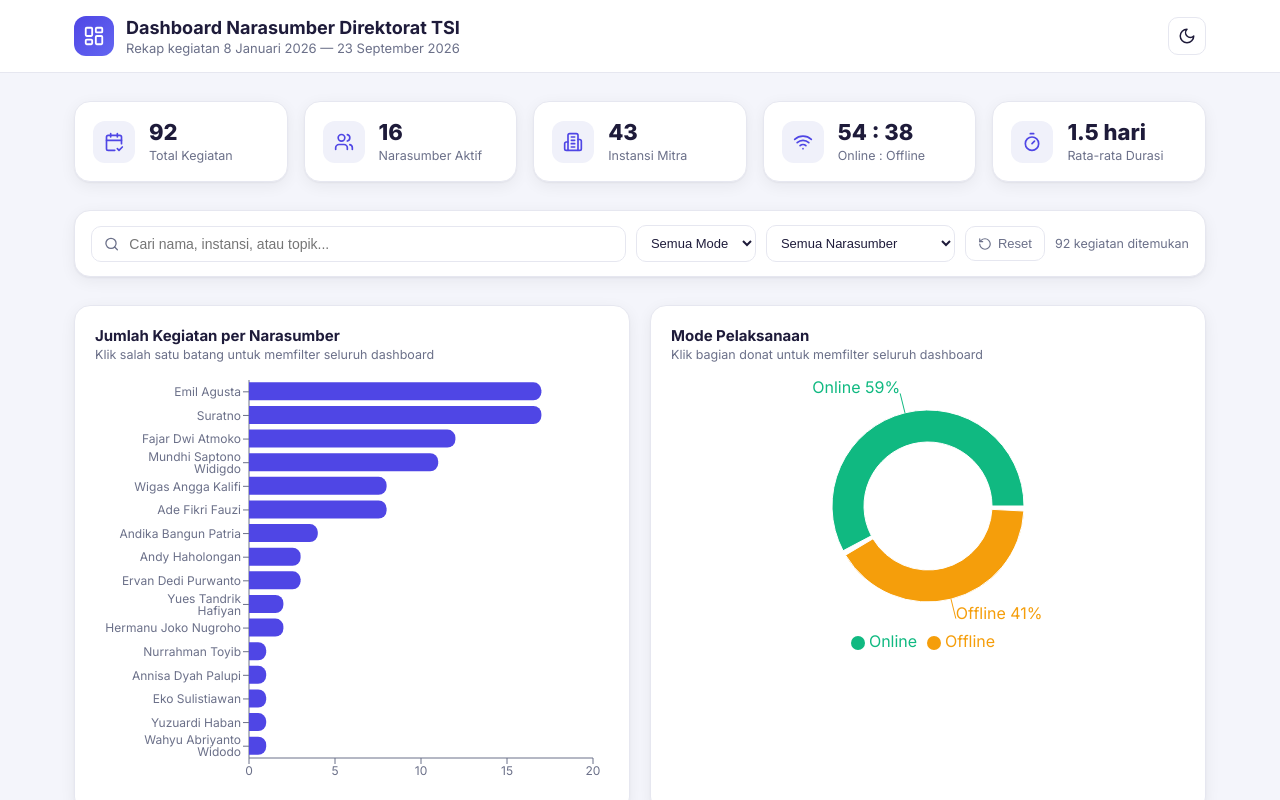
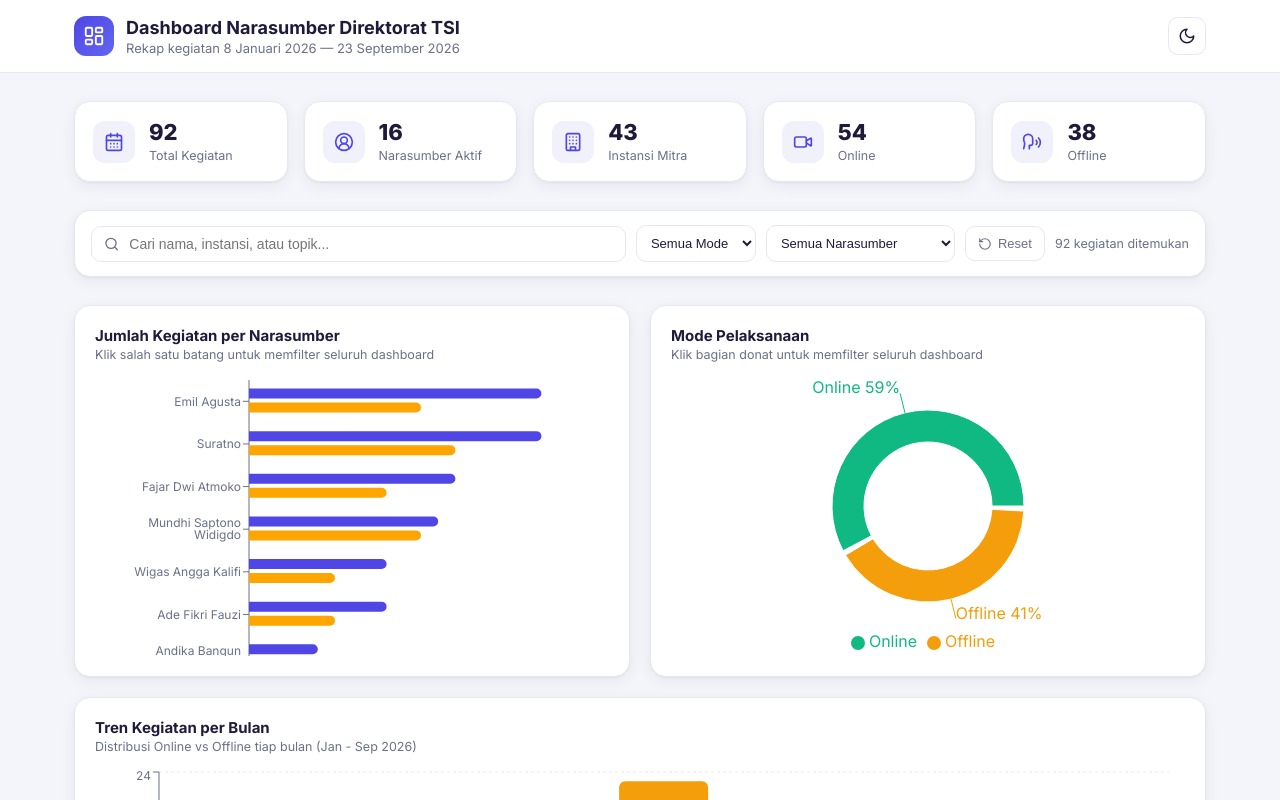
Before and after one commit to Lutfi1412/Rekapan-Narsum-DIT-TSI, a React (Vite) app: page / in a window 1280 px wide. Shown: the top 800 px of the page. Built offline with nearby package versions, Linux system fonts and the light colour scheme.

Commit message:
revisi icon, bar dan cut menu dashboard

```diff
--- a/src/App.jsx
+++ b/src/App.jsx
@@ -1,25 +1,27 @@
-import { useEffect, useState } from 'react'
-import { useNarasumberData } from './hooks/useNarasumberData'
-import Header from './components/Header'
-import StatCards from './components/StatCards'
-import FilterBar from './components/FilterBar'
-import NarasumberChart from './components/NarasumberChart'
-import ModeDonutChart from './components/ModeDonutChart'
-import TrendChart from './components/TrendChart'
-import InstansiChart from './components/InstansiChart'
-import TopikKeywords from './components/TopikKeywords'
-import Timeline from './components/Timeline'
-import DataTable from './components/DataTable'
-import DetailModal from './components/DetailModal'
+import { useEffect, useState } from "react";
+import { useNarasumberData } from "./hooks/useNarasumberData";
+import Header from "./components/Header";
+import StatCards from "./components/StatCards";
+import FilterBar from "./components/FilterBar";
+import NarasumberChart from "./components/NarasumberChart";
+import ModeDonutChart from "./components/ModeDonutChart";
+import TrendChart from "./components/TrendChart";
+import InstansiChart from "./components/InstansiChart";
+import TopikKeywords from "./components/TopikKeywords";
+import Timeline from "./components/Timeline";
+import DataTable from "./components/DataTable";
+import DetailModal from "./components/DetailModal";
 
 export default function App() {
-  const [theme, setTheme] = useState(() => localStorage.getItem('theme') || 'light')
-  const [selected, setSelected] = useState(null)
+  const [theme, setTheme] = useState(
+    () => localStorage.getItem("theme") || "light",
+  );
+  const [selected, setSelected] = useState(null);
 
   useEffect(() => {
-    document.documentElement.setAttribute('data-theme', theme)
-    localStorage.setItem('theme', theme)
-  }, [theme])
+    document.documentElement.setAttribute("data-theme", theme);
+    localStorage.setItem("theme", theme);
+  }, [theme]);
 
   const {
     loading,
@@ -35,7 +37,7 @@ export default function App() {
     trendBulanan,
     topInstansi,
     topikKeywords,
-  } = useNarasumberData()
+  } = useNarasumberData();
 
   if (loading) {
     return (
@@ -43,7 +45,7 @@ export default function App() {
         <div className="spinner" />
         <p>Memuat data narasumber...</p>
       </div>
-    )
+    );
   }
 
   if (error) {
@@ -51,15 +53,22 @@ export default function App() {
       <div className="state-screen">
         <p>Gagal memuat data: {error}</p>
         <p className="state-hint">
-          Pastikan file <code>data.json</code> ada di folder <code>public/</code>.
+          Pastikan file <code>data.json</code> ada di folder{" "}
+          <code>public/</code>.
         </p>
       </div>
-    )
+    );
   }
 
   return (
     <div className="app">
-      <Header theme={theme} onToggleTheme={() => setTheme((t) => (t === 'light' ? 'dark' : 'light'))} stats={stats} />
+      <Header
+        theme={theme}
+        onToggleTheme={() =>
+          setTheme((t) => (t === "light" ? "dark" : "light"))
+        }
+        stats={stats}
+      />
 
       <main className="container">
         <StatCards stats={stats} />
@@ -73,24 +82,37 @@ export default function App() {
         />
 
         <section className="charts-grid">
-          <NarasumberChart data={perNarasumber} onBarClick={(nama) => updateFilter({ nama })} activeNama={filters.nama} />
-          <ModeDonutChart data={modeDistribution} onSliceClick={(mode) => updateFilter({ mode })} activeMode={filters.mode} />
+          <NarasumberChart
+            data={perNarasumber}
+            onBarClick={(nama) => updateFilter({ nama })}
+            activeNama={filters.nama}
+          />
+          <ModeDonutChart
+            data={modeDistribution}
+            onSliceClick={(mode) => updateFilter({ mode })}
+            activeMode={filters.mode}
+          />
           <TrendChart data={trendBulanan} />
           <InstansiChart data={topInstansi} />
         </section>
 
-        <TopikKeywords data={topikKeywords} />
+        {/* <TopikKeywords data={topikKeywords} /> */}
 
         <Timeline data={filteredData} onSelect={setSelected} />
 
-        <DataTable data={filteredData} onSelect={setSelected} />
+        {/* <DataTable data={filteredData} onSelect={setSelected} /> */}
       </main>
 
       <footer className="footer">
-        <p>Dashboard Narasumber Direktorat TSI &middot; {stats.total} kegiatan tercatat dalam data ini</p>
+        <p>
+          Dashboard Narasumber Direktorat TSI &middot; {stats.total} kegiatan
+          tercatat dalam data ini
+        </p>
       </footer>
 
-      {selected && <DetailModal item={selected} onClose={() => setSelected(null)} />}
+      {selected && (
+        <DetailModal item={selected} onClose={() => setSelected(null)} />
+      )}
     </div>
-  )
+  );
 }
--- a/src/components/NarasumberChart.jsx
+++ b/src/components/NarasumberChart.jsx
@@ -1,34 +1,105 @@
-import { Bar, BarChart, Cell, ResponsiveContainer, Tooltip, XAxis, YAxis } from 'recharts'
+import {
+  ResponsiveContainer,
+  BarChart,
+  Bar,
+  Cell,
+  XAxis,
+  YAxis,
+  Tooltip,
+} from "recharts";
 
 export default function NarasumberChart({ data, onBarClick, activeNama }) {
+  const chartHeight = Math.max(280, data.length * 45);
+
   return (
     <div className="chart-card">
       <h3>Jumlah Kegiatan per Narasumber</h3>
-      <p className="chart-hint">Klik salah satu batang untuk memfilter seluruh dashboard</p>
-      <ResponsiveContainer width="100%" height={Math.max(280, data.length * 26)}>
-        <BarChart data={data} layout="vertical" margin={{ top: 4, right: 16, bottom: 4, left: 4 }}>
-          <XAxis type="number" allowDecimals={false} stroke="var(--text-muted)" fontSize={12} />
-          <YAxis type="category" dataKey="nama" width={150} tick={{ fontSize: 12 }} stroke="var(--text-muted)" />
+
+      <p className="chart-hint">
+        Klik salah satu batang untuk memfilter seluruh dashboard
+      </p>
+
+      <div className="narasumber-chart-scroll">
+        <div className="narasumber-chart-inner" style={{ height: chartHeight }}>
+          <ResponsiveContainer width="100%" height="100%">
+            <BarChart
+              data={data}
+              layout="vertical"
+              margin={{
+                top: 4,
+                right: 16,
+                bottom: 4,
+                left: 4,
+              }}
+              barCategoryGap="20%"
+            >
+              <XAxis
+                type="number"
+                allowDecimals={false}
+                stroke="var(--text-muted)"
+                fontSize={12}
+              />
+
+              <YAxis
+                type="category"
+                dataKey="nama"
+                width={150}
+                tick={{ fontSize: 12 }}
+                stroke="var(--text-muted)"
+              />
+
               <Tooltip
-            cursor={{ fill: 'var(--hover-bg)' }}
-            contentStyle={{ borderRadius: 12, border: 'none', boxShadow: '0 8px 24px rgba(0,0,0,0.15)' }}
-            formatter={(value) => [`${value} kegiatan`, 'Jumlah']}
+                cursor={{ fill: "var(--hover-bg)" }}
+                contentStyle={{
+                  borderRadius: 12,
+                  border: "none",
+                  boxShadow: "0 8px 24px rgba(0,0,0,0.15)",
+                }}
+                formatter={(value, name) => {
+                  if (name === "Total Instansi") {
+                    return [`${value} instansi`, name];
+                  }
+
+                  return [`${value} kegiatan`, name];
+                }}
               />
+
+              {/* TOTAL KEGIATAN */}
               <Bar
                 dataKey="jumlah"
+                name="Total Kegiatan"
                 radius={[0, 8, 8, 0]}
                 cursor="pointer"
-            onClick={(entry) => onBarClick(entry.nama === activeNama ? 'all' : entry.nama)}
+                onClick={(entry) =>
+                  onBarClick(entry.nama === activeNama ? "all" : entry.nama)
+                }
               >
                 {data.map((entry) => (
                   <Cell
                     key={entry.nama}
-                fill={activeNama === 'all' || entry.nama === activeNama ? 'var(--color-primary)' : 'var(--color-primary-soft)'}
+                    fill={
+                      activeNama === "all" || activeNama === entry.nama
+                        ? "var(--color-primary)"
+                        : "var(--color-primary-soft)"
+                    }
                   />
+                ))}
+              </Bar>
+
+              {/* TOTAL INSTANSI */}
+              <Bar
+                dataKey="jumlahInstansi"
+                name="Total Instansi"
+                radius={[0, 8, 8, 0]}
+              >
+                {data.map((entry) => (
+                  <Cell key={`instansi-${entry.nama}`} fill="orange" />
                 ))}
               </Bar>
             </BarChart>
           </ResponsiveContainer>
         </div>
-  )
+      </div>
+    </div>
+  );
 }
--- a/src/components/StatCards.jsx
+++ b/src/components/StatCards.jsx
@@ -1,18 +1,54 @@
-import { Building2, CalendarCheck2, Timer, Users, Wifi } from 'lucide-react'
+import {
+  Building2,
+  CalendarCheck2,
+  Timer,
+  Users,
+  Wifi,
+  CalendarDays,
+  CircleUserRound,
+  Building,
+  Speech,
+  Video,
+} from "lucide-react";
 
 export default function StatCards({ stats }) {
   const items = [
-    { icon: CalendarCheck2, label: 'Total Kegiatan', value: stats.total, accent: 'indigo' },
-    { icon: Users, label: 'Narasumber Aktif', value: stats.totalNarasumber, accent: 'violet' },
-    { icon: Building2, label: 'Instansi Mitra', value: stats.totalInstansi, accent: 'blue' },
-    { icon: Wifi, label: 'Online : Offline', value: `${stats.online} : ${stats.offline}`, accent: 'emerald' },
-    { icon: Timer, label: 'Rata-rata Durasi', value: `${stats.avgDurasi.toFixed(1)} hari`, accent: 'amber' },
-  ]
+    {
+      icon: CalendarDays,
+      label: "Total Kegiatan",
+      value: stats.total,
+      accent: "indigo",
+    },
+    {
+      icon: CircleUserRound,
+      label: "Narasumber Aktif",
+      value: stats.totalNarasumber,
+      accent: "violet",
+    },
+    {
+      icon: Building,
+      label: "Instansi Mitra",
+      value: stats.totalInstansi,
+      accent: "blue",
+    },
+    {
+      icon: Video,
+      label: "Online",
+      value: `${stats.online}`,
+      accent: "emerald",
+    },
+    {
+      icon: Speech,
+      label: "Offline",
+      value: `${stats.offline}`,
+      accent: "amber",
+    },
+  ];
 
   return (
     <section className="stat-cards">
       {items.map((it) => {
-        const Icon = it.icon
+        const Icon = it.icon;
         return (
           <div className={`stat-card accent-${it.accent}`} key={it.label}>
             <div className="stat-icon">
@@ -23,8 +59,8 @@ export default function StatCards({ stats }) {
               <p className="stat-label">{it.label}</p>
             </div>
           </div>
-        )
+        );
       })}
     </section>
-  )
+  );
 }
--- a/src/index.css
+++ b/src/index.css
@@ -60,6 +60,17 @@ body {
   z-index: 20;
   background: var(--bg-card);
   border-bottom: 1px solid var(--border);
+}
+
+.narasumber-chart-scroll {
+  height: 280px;
+  overflow-y: auto;
+  overflow-x: hidden;
+}
+
+.narasumber-chart-inner {
+  width: 100%;
+  min-height: 280px;
 }
 
 .header-inner {
--- a/src/utils/dataUtils.js
+++ b/src/utils/dataUtils.js
@@ -114,8 +114,31 @@ export function getStats(data) {
 /** Jumlah kegiatan per narasumber, diurutkan terbanyak -> tersedikit */
 export function getKegiatanPerNarasumber(data) {
   const map = new Map()
-  data.forEach((d) => map.set(d.nama, (map.get(d.nama) || 0) + 1))
-  return Array.from(map, ([nama, jumlah]) => ({ nama, jumlah })).sort((a, b) => b.jumlah - a.jumlah)
+
+  data.forEach((d) => {
+    if (!map.has(d.nama)) {
+      map.set(d.nama, {
+        jumlah: 0,
+        instansi: new Set(),
+      })
+    }
+
+    const item = map.get(d.nama)
+
+    // Total kegiatan
+    item.jumlah += 1
+
+    // Total instansi unik
+    if (d.instansi) {
+      item.instansi.add(d.instansi)
+    }
+  })
+
+  return Array.from(map, ([nama, value]) => ({
+    nama,
+    jumlah: value.jumlah,
+    jumlahInstansi: value.instansi.size,
+  })).sort((a, b) => b.jumlah - a.jumlah)
 }
 
 /** Distribusi mode pelaksanaan (untuk donut chart) */
```
Lines whose indentation alone changed are shown as unchanged.
